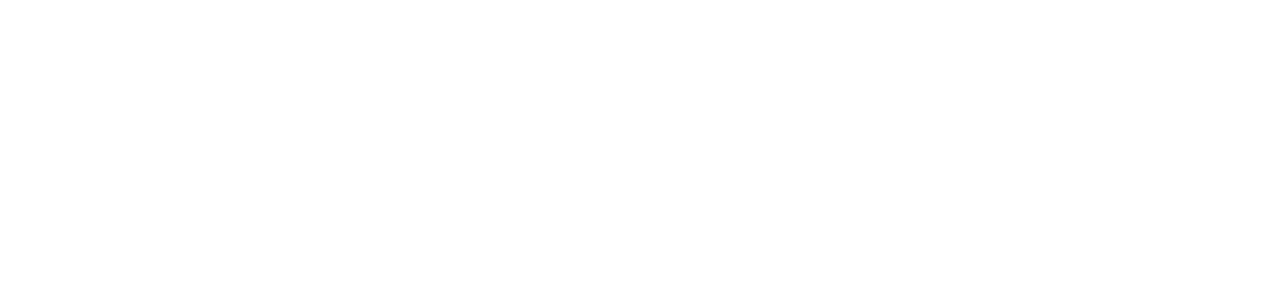
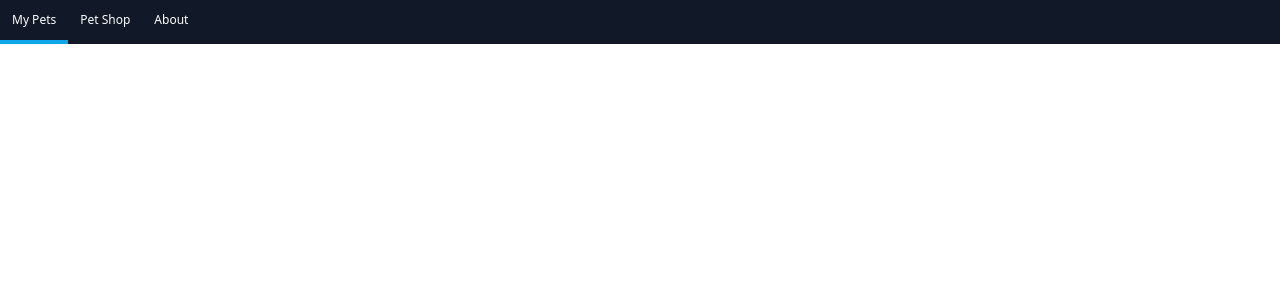
Before and after one commit to Acrylic125/web-pets, a Next.js app: page / in a window 1280 px wide. Shown: the top 300 px of the page. Built offline with nearby package versions, Linux system fonts and the light colour scheme.

Commit message:
tailwindcss fix // Navigation Bar

```diff
--- a/components/navigation/NavigationBar.tsx
+++ b/components/navigation/NavigationBar.tsx
@@ -0,0 +1,32 @@
+import cx from "classnames";
+
+interface NavigationBarItemProps {
+  name: string;
+  link?: string;
+  selected?: boolean;
+}
+
+function NavigationBarItem({ name, link, selected }: NavigationBarItemProps) {
+  return (
+    <a href={link}>
+      <button
+        className={cx("font-light", "p-3", "text-xs", "text-white", {
+          "border-b-4": selected,
+          "border-sky-500": selected,
+        })}
+      >
+        {name}
+      </button>
+    </a>
+  );
+}
+
+export default function NavigationBar() {
+  return (
+    <nav className="bg-gray-900 flex flex-row">
+      <NavigationBarItem name="My Pets" selected />
+      <NavigationBarItem name="Pet Shop" />
+      <NavigationBarItem name="About" />
+    </nav>
+  );
+}
--- a/package.json
+++ b/package.json
@@ -9,6 +9,7 @@
     "lint": "next lint"
   },
   "dependencies": {
+    "classnames": "^2.3.1",
     "next": "12.1.0",
     "react": "17.0.2",
     "react-dom": "17.0.2",
@@ -21,7 +22,7 @@
     "eslint": "^7.32.0",
     "eslint-config-next": "12.1.0",
     "eslint-plugin-react": "^7.29.1",
-    "postcss": "^8.4.5",
+    "postcss": "^8.4.7",
     "tailwindcss": "^3.0.23",
     "typescript": "4.5.5"
   }
--- a/pages/index.tsx
+++ b/pages/index.tsx
@@ -1,16 +1,16 @@
 import type { NextPage } from "next";
 import Head from "next/head";
 import Image from "next/image";
+import NavigationBar from "../components/navigation/NavigationBar";
 import styles from "../styles/Home.module.css";
 
 const Home: NextPage = () => {
   return (
     <div>
       <Head>
-        <title>Create Next </title>
-        <meta name="description" content="Generated by create next app" />
-        <link rel="icon" href="/favicon.ico" />
+        <title>Web Pets</title>
       </Head>
+      <NavigationBar />
     </div>
   );
 };
--- a/pages/pet/index.tsx
+++ b/pages/pet/index.tsx
@@ -1,7 +1,7 @@
 export default function PetPage() {
   return (
     <div>
-      <h1>No Pet!</h1>
+      <h1 className="bg-midnight text-3xl font-bold underline">Hello world!</h1>
     </div>
   );
 }
--- /dev/null
+++ b/styles/index.css
@@ -0,0 +1,3 @@
+@import "tailwindcss/base";
+@import "tailwindcss/components";
+@import "tailwindcss/utilities";
--- a/tailwind.config.js
+++ b/tailwind.config.js
@@ -1,9 +1,9 @@
 module.exports = {
+  mode: "jit",
   content: [
     "./pages/**/*.{js,ts,jsx,tsx}",
     "./components/**/*.{js,ts,jsx,tsx}",
   ],
-  content: [],
   theme: {
     extend: {},
   },
```
Also changed, not shown: pages/_app.tsx (+4 -4 lines), 1 other file (tests, documents, lock files or other folders).
